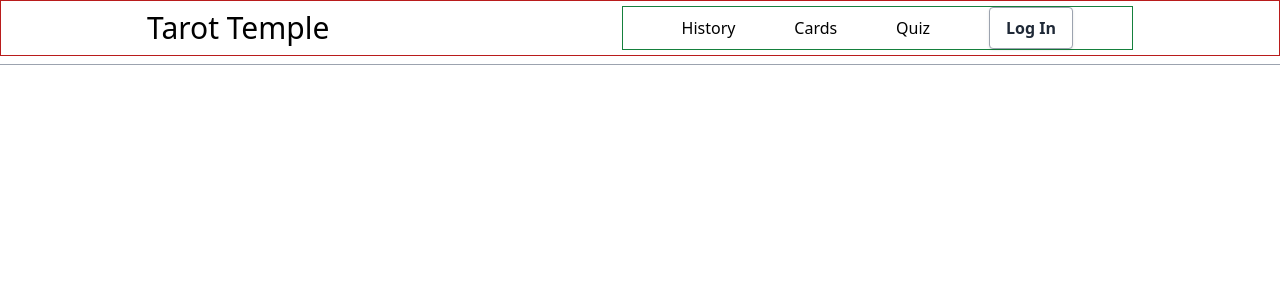
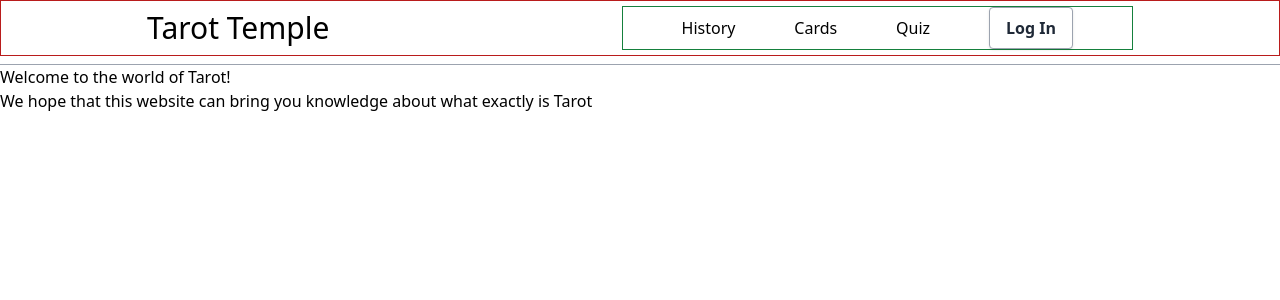
Before and after one commit to Lexx426/Tarot_reading, a React (Create React App) app in the folder tarot_project/: page / in a window 1280 px wide. Shown: the top 300 px of the page. Built offline with nearby package versions, Linux system fonts and the light colour scheme.

Commit message:
React Slick
installation of React Slick for the carousel needs

```diff
--- a/tarot_project/package.json
+++ b/tarot_project/package.json
@@ -11,6 +11,7 @@
     "react": "^18.2.0",
     "react-dom": "^18.2.0",
     "react-scripts": "5.0.1",
+    "react-slick": "^0.30.2",
     "sass": "^1.75.0",
     "tailwindcss": "^3.4.3",
     "web-vitals": "^2.1.4"
--- a/tarot_project/src/App.js
+++ b/tarot_project/src/App.js
@@ -1,3 +1,4 @@
+import MainBody from "./components/MainBody";
 import MobileNav from "./components/MobileNav";
 import Navbar from "./components/Navbar";
 import './scss/index.scss'
@@ -8,6 +9,7 @@ function App() {
     <div className="App">
       <Navbar/>
       <MobileNav/>
+      <MainBody/>
     </div>
   );
 }
--- /dev/null
+++ b/tarot_project/src/components/MainBody.js
@@ -0,0 +1,12 @@
+import React from 'react'
+
+function MainBody() {
+  return (
+    <div>
+        <h1> Welcome to the world of Tarot!</h1>
+        <p> We hope that this website can bring you knowledge about what exactly is Tarot</p>
+    </div>
+  )
+}
+
+export default MainBody
```
Also changed, not shown: 1 other file (tests, documents, lock files or other folders).
